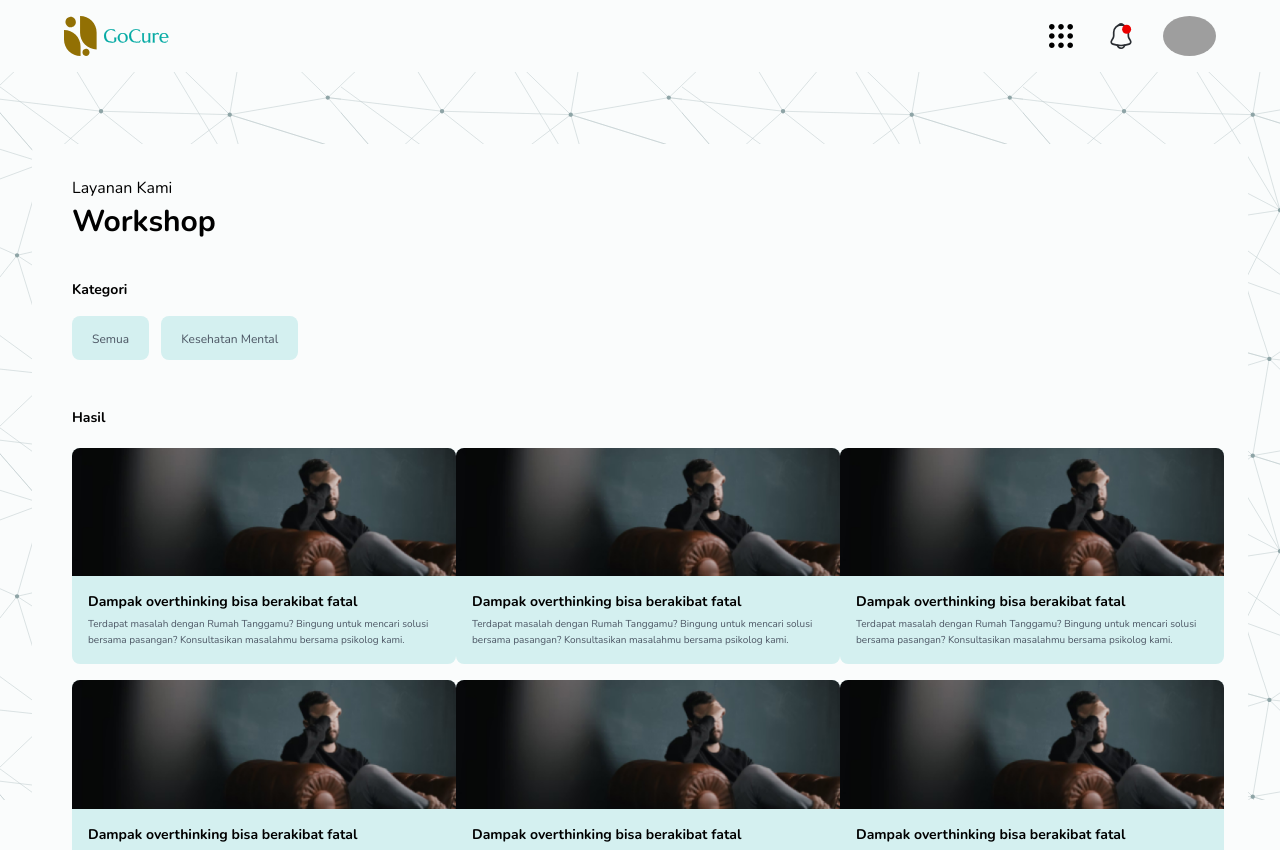
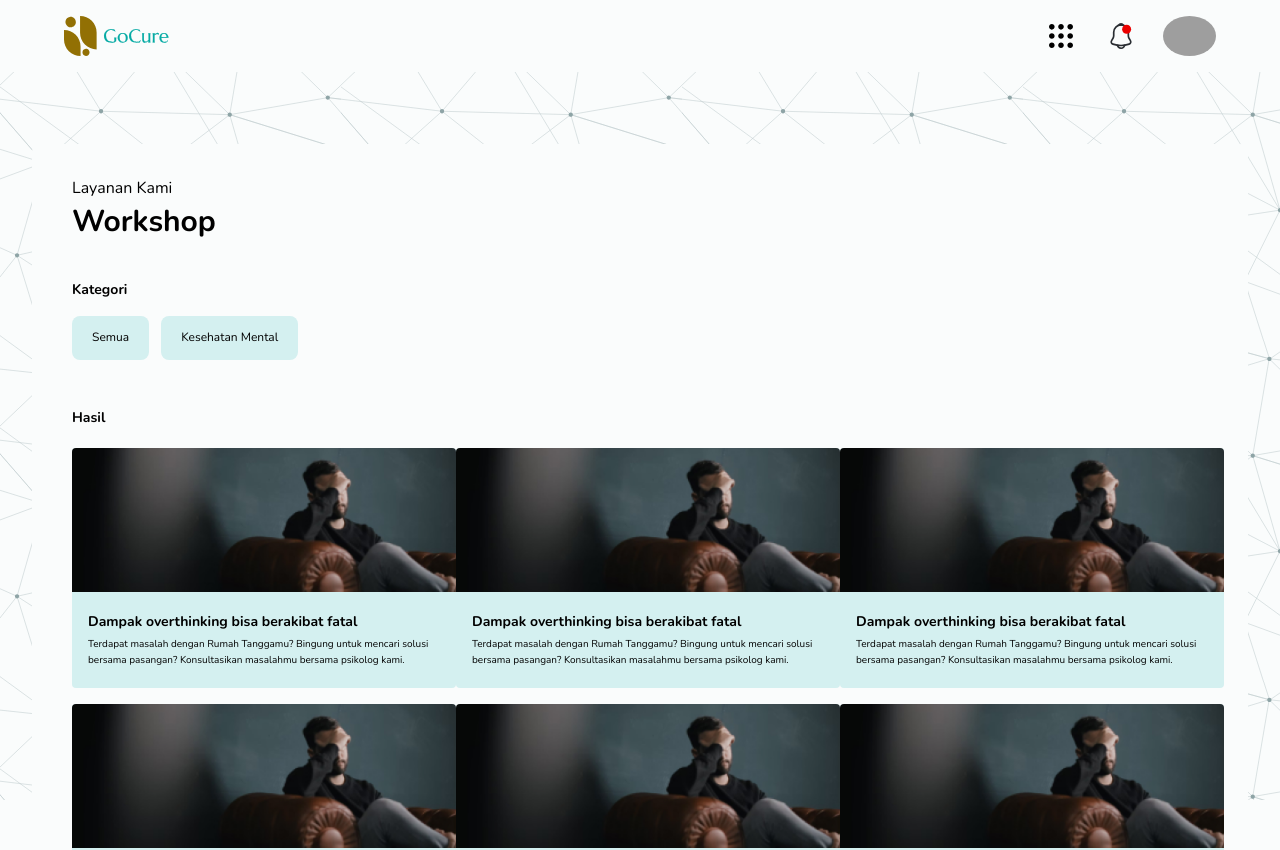
Before and after one commit to randyputra45/Techcamp-Final-Project, a React (Create React App) app: page / in a window 1280 px wide. Shown: the top 850 px of the page. Built offline with nearby package versions, Linux system fonts and the light colour scheme; grey boxes are pictures that could not be loaded.

Commit message:
kasih hover di blog

```diff
--- a/src/components/BlogCard.jsx
+++ b/src/components/BlogCard.jsx
@@ -3,13 +3,15 @@ import React from 'react'
 const BlogCard = (props) => {
     return (
         <div>
-            <div className="rounded-lg bg-button md:w-96">
-                <img className='rounded-t-lg w-full' src={props.pic} alt="" />
-                <div className="flex flex-col p-4">
+            <div className="rounded bg-button md:w-96 cursor-pointer hover:bg-pink-600 hover:text-gray-50">
+                <div className="">
+                <img className='rounded-t w-full h-36 object-cover' src={props.pic} />
+                </div>
+                <div className="flex flex-col px-4 py-5">
                     <div className="text-sm font-bold">
                         {props.title}
                     </div>
-                    <div className="mt-1 text-xxs text-gray-600">
+                    <div className="mt-1 text-xxs">
                         {props.desc}
                     </div>
                 </div>
--- a/src/components/KategoriBlog.jsx
+++ b/src/components/KategoriBlog.jsx
@@ -3,8 +3,8 @@ import React from 'react'
 const KategoriBlog = (props) => {
     return (
         <div>
-            <div className="py-2.5 px-5 rounded-lg bg-button">
-                <div className="mt-1 text-xs leading-relaxed text-gray-600">
+            <div className="py-3 px-5 rounded-lg bg-button cursor-pointer hover:text-white hover:bg-pink-600">
+                <div className="text-xs leading-relaxed">
                     {props.title}
                 </div>
             </div>
```
